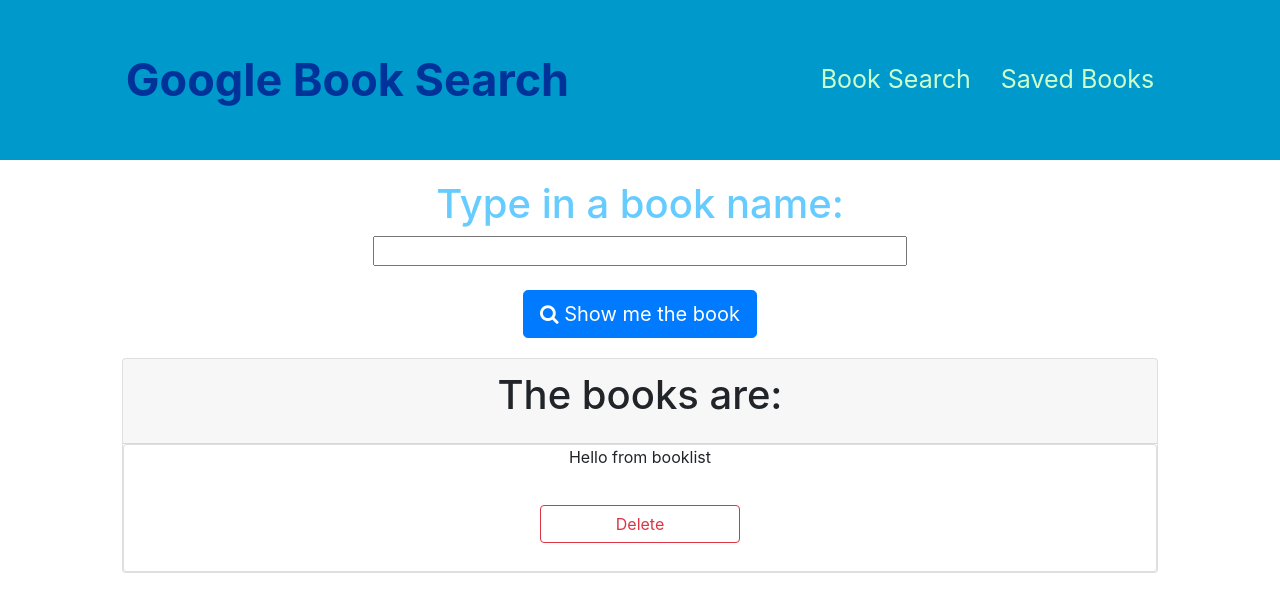
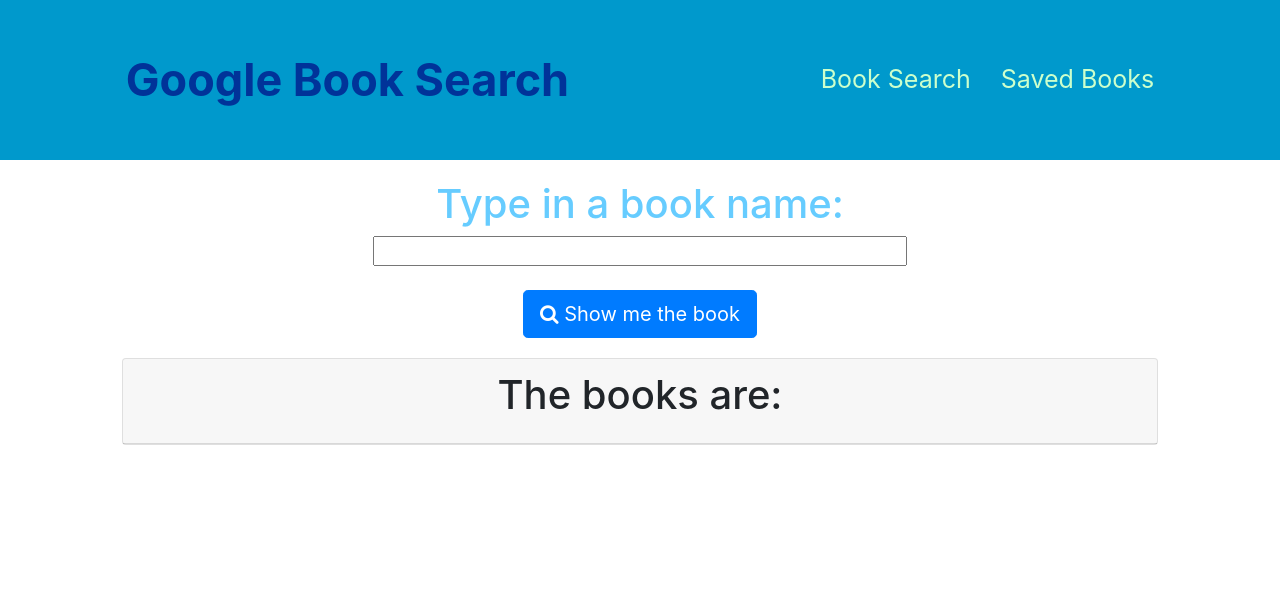
Before and after one commit to elpat77/google_book_search, a React (Create React App) app in the folder client/: page / in a window 1280 px wide. Shown: the top 612 px of the page. Built offline with nearby package versions, Linux system fonts and the light colour scheme.

Commit message:
adding functionality to display the book list

```diff
--- a/client/src/components/BookList/BookList.js
+++ b/client/src/components/BookList/BookList.js
@@ -4,26 +4,57 @@
 
 function BookList(props) {
 
-    return (
-        <div>
-            <div className="card">
-                <div>Hello from booklist</div>
+    //console.log(props.books)
+    let bookArray = props.books.map((item, index) => {
+        console.log(item);
+
+        return (
+            <div key={index} className="card">
+                <div>Book Title {item.bookTitles}</div>
+                <div>{item.authors}</div>
+                <div>{item.description}</div>
+                <div><img src={item.image} alt="image"></img></div>
+                <div>{item.link}</div>
+                <div>{item.id}</div>
                 <div className="card-body text-center">
                     <h5 className="card-input"></h5>
                     <div className="text-center">
                         <button
-                            onClick={() => props.deleteFromArray(props._id)}
+                            //onClick={() => props.deleteFromArray(props._id)}
                             className="btn btn-outline-danger m-2"
                             style={{ width: "200px" }}
                         >
-                            Delete
+                            Save
           </button>
                     </div>
                 </div>
             </div>
+
+        )
+    });
+
+
+    return (
+        <div>
+            {bookArray}
+            {/* //     <div className="card">
+        //         <div>Hello from booklist</div>
+        //         <div className="card-body text-center">
+        //             <h5 className="card-input"></h5>
+        //             <div className="text-center">
+        //                 <button
+        //                     //onClick={() => props.deleteFromArray(props._id)}
+        //                     className="btn btn-outline-danger m-2"
+        //                     style={{ width: "200px" }}
+        //                 >
+        //                     Delete
+        //   </button>
+        //             </div>
+        //         </div>
+        //     </div> */}
         </div>
+    )
 
-    )
 }
 
 
--- a/client/src/components/BookSearch/BookSearch.js
+++ b/client/src/components/BookSearch/BookSearch.js
@@ -5,12 +5,12 @@
 
 function BookSearch() {
   const [input, setInput] = useState({ input: '' });
+  const [bookList, setlist] = useState({ book: [] });
 
-  let book = []
 
   function getBooks() {
     let url = `https://www.googleapis.com/books/v1/volumes?q=${input.input}`
-
+    let book = [];
     axios.get(url).then(result => {
       const data = result.data.items;
       console.log('data', data)
@@ -23,7 +23,7 @@
         let image = data[i].volumeInfo.imageLinks.thumbnail;
         let link = data[i].volumeInfo.previewLink;
         let id = data[i].id;
-        book.push(bookTitles, authors, description, image, link, id)
+        book.push({ bookTitles, authors, description, image, link, id })
         // console.log(book);
 
         // console.log(authors);
@@ -32,6 +32,7 @@
         // console.log(link);
         // console.log(id);
       }
+      setlist({ book: book })
     })
 
   }
@@ -62,7 +63,7 @@
           <div className="card-header">
             <h1 className="card-title" id="bookDisplay">The books are:</h1>
           </div>
-          <BookList />
+          <BookList books={bookList.book} />
         </div>
       </div>
     </div>
```
